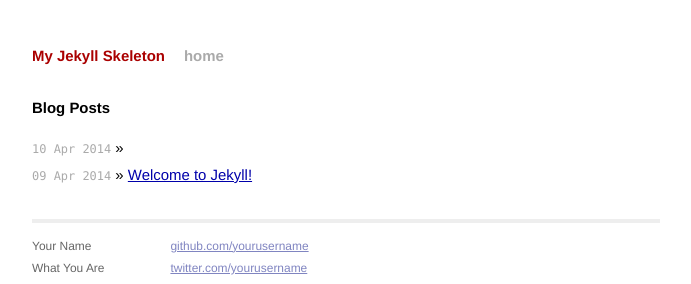
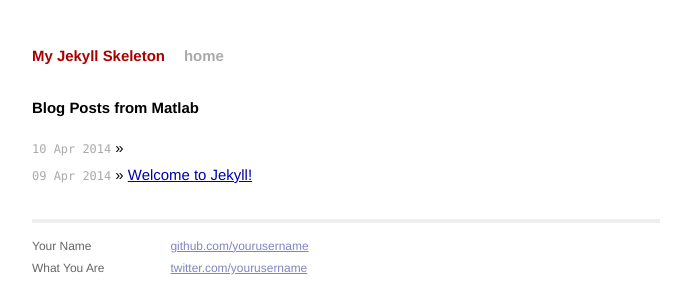
Before and after one commit to tonyfast/git-out-there-little-star, a Jekyll site: the page built from index.html, in a window 1280 px wide. Shown: the top 284 px of the page, without its empty margins (294-985 px from the left). Built offline with Jekyll 4.4.1, drawn with Linux system fonts in a browser that asks for light colours; Markdown is read by kramdown in place of the engine named in the settings.

Commit message:
Update index.html

```diff
--- a/index.html
+++ b/index.html
@@ -4,7 +4,7 @@ title: A Jekyll Skeleton
 ---
 
 <div id="home">
-  <h1>Blog Posts</h1>
+  <h1>Blog Posts from Matlab</h1>
   <ul class="posts">
     {% for post in site.posts %}
       <li><span>{{ post.date | date_to_string }}</span> &raquo; <a href="{{site.baseurl}}{{ post.url }}">{{ post.title }}</a></li>
```
